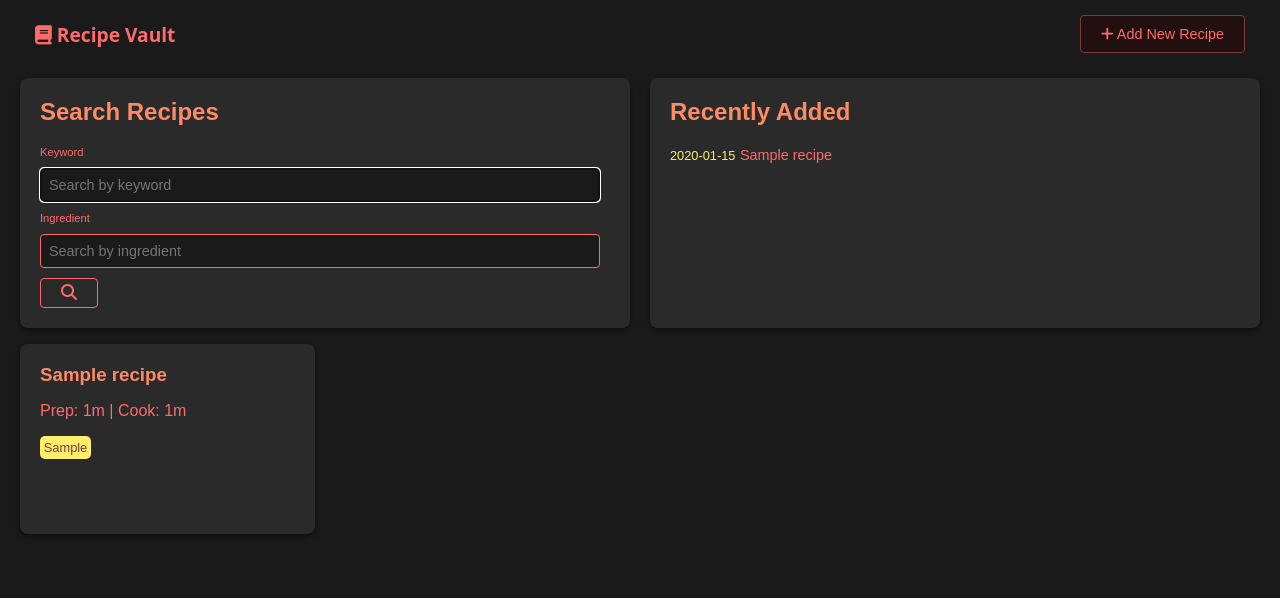
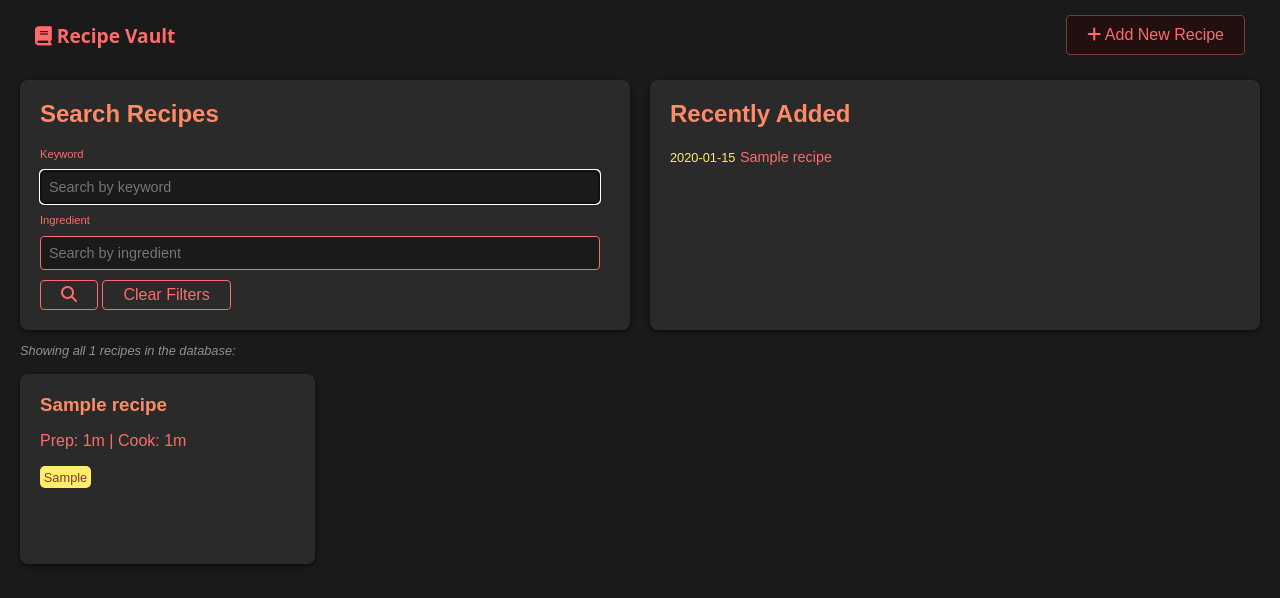
Before and after one commit to rb-thompson/chefs-advantage, a Flask app: page /search in a window 1280 px wide. Shown: the top 598 px of the page. Run offline with Flask 3, Linux system fonts and the light colour scheme; tables that the repository leaves empty hold one stand-in row (Sample ...).

Commit message:
added filter search results

```diff
--- a/app.py
+++ b/app.py
@@ -105,11 +105,13 @@ def index():
     recipes = c.fetchall()
     conn.close()
 
+    results = f"Showing all {len(recipes)} recipes in the database:"
+
     if not recipes:
         message = "You don't have any recipes yet. Why not add your first one?"
         return render_template('index.html', recipes=recipes, message=message, total_recipes=total_recipes, recently_added=recently_added)
 
-    return render_template('index.html', recipes=recipes, total_recipes=total_recipes, recently_added=recently_added)
+    return render_template('index.html', recipes=recipes, total_recipes=total_recipes, recently_added=recently_added, results=results)
 
 # Add a new recipe
 @app.route('/add', methods=['GET', 'POST'])
@@ -302,15 +304,27 @@ def search():
     c.execute('SELECT id, title, date FROM recipes ORDER BY date DESC LIMIT 10')
     recently_added = c.fetchall()
 
+    # Get total recipe count
+    c.execute('SELECT COUNT(*) FROM recipes')
+    total_recipes = c.fetchone()[0]
+
     conn.close()
 
     if not recipes:
-        message = "No recipes found matching your criteria."
-        return render_template('index.html', recipes=recipes, message=message, recently_added=recently_added,
-                               keyword=keyword, ingredient=ingredient)
+        results = "No recipes found matching your criteria."
+    else:
+        if keyword:
+            results = f"Found {len(recipes)} recipes matching your keyword '{keyword}':"
+        elif ingredient:
+            results = f"Found {len(recipes)} recipes containing '{ingredient}':"
+        elif keyword and ingredient:
+            results = f"Found {len(recipes)} recipes matching your filters '{keyword}' and '{ingredient}':"
+        else:
+            results = f"Showing all {len(recipes)} recipes in the database:"
 
     return render_template('index.html', recipes=recipes, recently_added=recently_added,
-                           keyword=keyword, ingredient=ingredient)
+                           keyword=keyword, ingredient=ingredient, total_recipes=total_recipes,
+                           results=results)
 
 # Generate a PDF for a recipe
 @app.route('/generate_pdf/<int:recipe_id>')
--- a/static/styles.css
+++ b/static/styles.css
@@ -154,6 +154,12 @@ button {
     color: var(--text-color)
 }
 
+.feed {
+    font-size: .8em;
+    font-style: italic;
+    color: #919191;
+}
+
 /* Header Styles */
 .sticky-header {
     position: sticky;
@@ -189,13 +195,15 @@ button {
 }
 
 .header-section .add-button {
-    font-size: 0.9em;
+    font-size: 1em;
 }
 
 .total-recipes {
-    font-size: 0.8em;
+    font-size: 1em;
     color: var(--accent-color);
     margin-top: 5px;
+    padding: 5px 10px;
+    border: solid 1px var(--accent-color)
 }
 
 .encouragement {
--- a/templates/index.html
+++ b/templates/index.html
@@ -8,6 +8,7 @@
             <div class="header-content">
                 <h1><i class="fa-solid fa-book"></i> Recipe Vault</h1>
                 <a href="{{ url_for('add_recipe') }}" class="add-button"><i class="fa-solid fa-plus"></i> <span>Add New Recipe</span></a>
+
             </div>
             <!-- Refactor this and other metrics into the dashboard:             -->
             <!-- <p class="total-recipes">Total Recipes: {{ total_recipes }}</p> -->
@@ -19,7 +20,7 @@
                 <!-- Search Feature -->
                 <div class="card left-card">
                     <h2>Search Recipes</h2>
-                    <form method="GET" action="{{ url_for('search') }}" class="modern-form">
+                    <form id="search-form" method="GET" action="{{ url_for('search') }}" class="modern-form">
                         <div class="form-group">
                             <label for="keyword">Keyword</label>
                             <input type="text" id="keyword" name="keyword" placeholder="Search by keyword" value="{{ keyword or '' }}" autofocus>
@@ -29,6 +30,7 @@
                             <input type="text" id="ingredient" name="ingredient" placeholder="Search by ingredient" value="{{ ingredient or '' }}">
                         </div>
                         <button type="submit"><i class="fa-solid fa-magnifying-glass"></i></button>
+                        <button type="button" id="clear-filters" onclick="clearSearch()">Clear Filters</button>
                     </form>
                 </div>
 
@@ -49,11 +51,11 @@
             </div>
         </section>
 
+
         <!-- Main Content: No recipes OR all recipes OR filtered recipes -->
         <section>
-            <!-- Implement flash message logic here -->
-
             {% if recipes %}
+            <p class="feed">{{ results }}</p>
             <ul class="recipe-grid">
                 {% for recipe in recipes %}
                 <li>
@@ -76,7 +78,7 @@
                 {% endfor %}
             </ul>
             {% else %}
-                <p>No recipes to display. Try adding a new recipe!</p>
+                <p>No recipes found. Try adding a new recipe!</p>
             {% endif %}
         </section>
     </div>
```
Also changed, not shown: other parts of static/styles.css (+18 -4 lines), static/scripts.js (+7 -0 lines), templates/view_recipe.html (+14 -16 lines), README.md.
